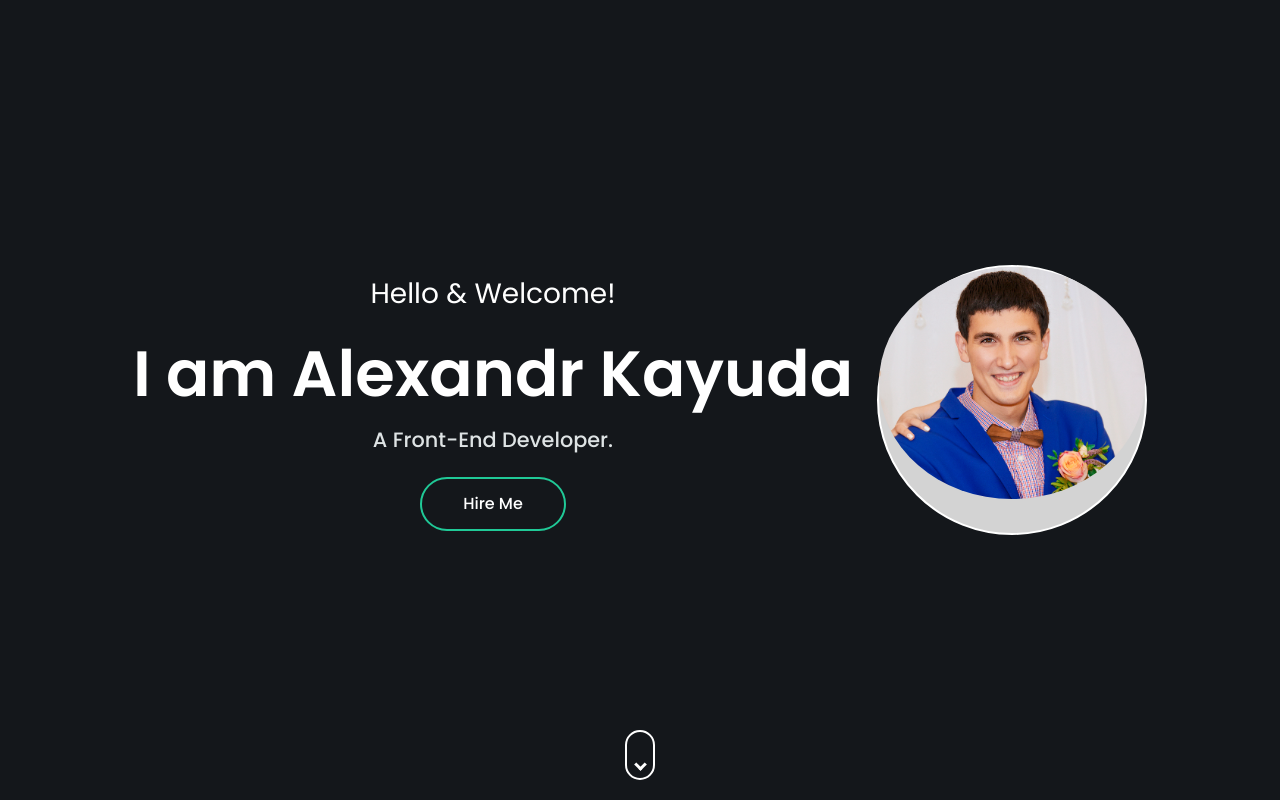
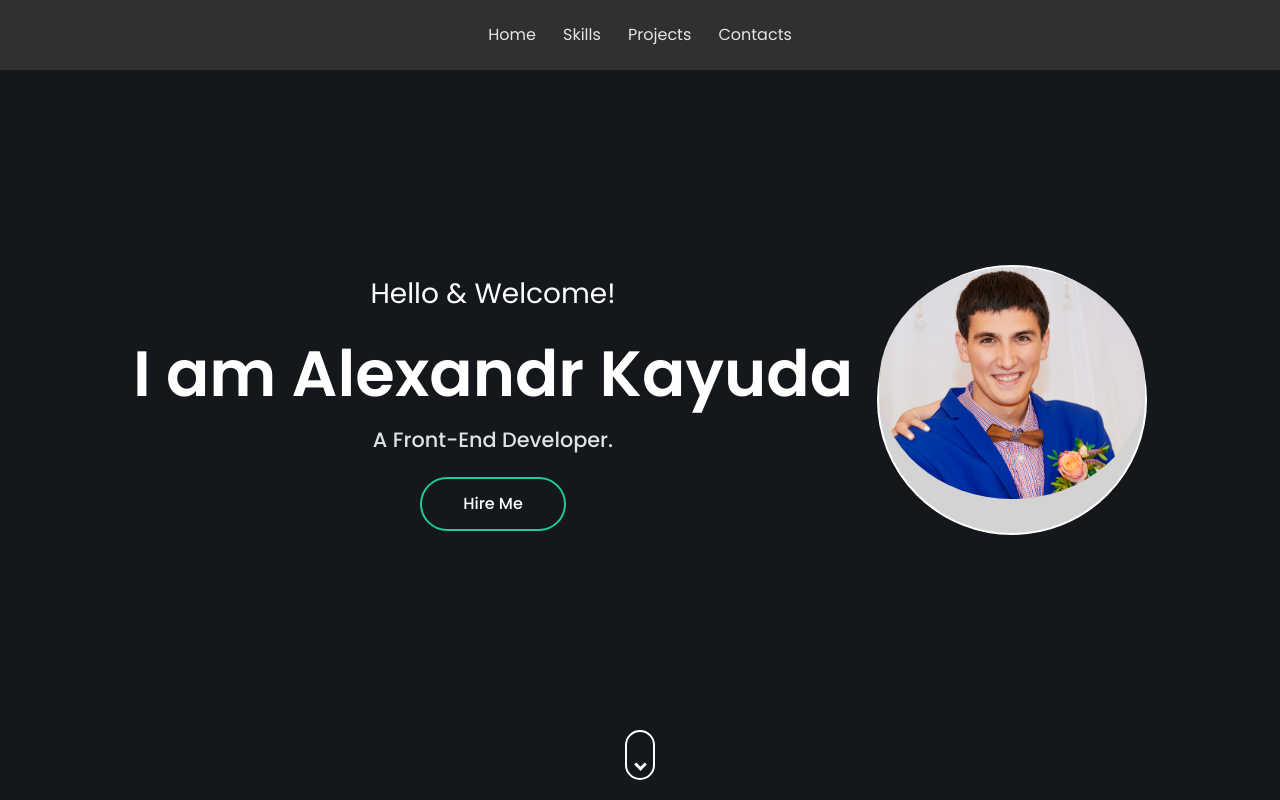
Before and after one commit to Shizik93/my_portfolio, a React (Create React App) app: page / in a window 1280 px wide. Shown: the top 800 px of the page. Built offline with nearby package versions, Linux system fonts and the light colour scheme.

Commit message:
Сreated Footer. Refactoring code

```diff
--- a/package.json
+++ b/package.json
@@ -24,6 +24,7 @@
     "react": "^18.2.0",
     "react-bootstrap": "^2.5.0",
     "react-dom": "^18.2.0",
+    "react-router-dom": "^6.4.2",
     "react-scripts": "5.0.1",
     "sass": "^1.55.0",
     "typescript": "^4.8.3",
--- a/src/common/uiToolkit/LinkButton/index.tsx
+++ b/src/common/uiToolkit/LinkButton/index.tsx
@@ -2,8 +2,10 @@ import style from "../../styles/sass/styles.module.scss";
 import {AnchorHTMLAttributes, DetailedHTMLProps, ReactNode} from "react";
 
 const LinkButton = (
+
     {url, color = "primary", variant = "default", children, ...props}: LinkButtonPropsType
 ) => {
+
     const finalClassName = `${style.button} ${style[color]} ${style[variant]}`;
 
     return (
--- a/src/components/app/App.tsx
+++ b/src/components/app/App.tsx
@@ -5,6 +5,7 @@ import Header from "../header";
 import Skills from "../skills";
 import Portfolio from "../portfolio";
 import Contacts from "../contacts";
+import Footer from "../footer";
 
 function App() {
     return (
@@ -17,7 +18,7 @@ function App() {
                 <Portfolio/>
                 <Contacts/>
             </main>
-
+            <Footer/>
 
 
         </div>
--- a/src/components/footer/footer.module.scss
+++ b/src/components/footer/footer.module.scss
@@ -0,0 +1,16 @@
+@import "../../common/styles/sass/mixins";
+
+.footer {
+  padding: 4.125rem 0;
+  background: #212529;
+  color: rgba(250, 250, 250, 0.8);
+
+  .container {
+    @include container();
+
+    .copyright {
+      margin-bottom: 0;
+      text-align: center;
+    }
+  }
+}
--- a/src/components/footer/index.tsx
+++ b/src/components/footer/index.tsx
@@ -1,7 +1,16 @@
-const Footer=()=>{
-    return(
-        <div></div>
-    )
-}
+import style from "./footer.module.scss";
 
+export const Footer = () => {
+    const year = new Date().getFullYear();
+
+    return (
+        <footer id={"footer"} className={style.footer}>
+            <div className={style.container}>
+                <p className={style.copyright}>
+                    &copy; {year} Alexandr Kayuda. All rights reserved
+                </p>
+            </div>
+        </footer>
+    );
+};
 export default Footer
--- a/src/components/header/navbar/index.tsx
+++ b/src/components/header/navbar/index.tsx
@@ -1,11 +1,11 @@
 import {useState} from "react";
 import style from "./navbar.module.scss";
-
-
+import LinkButton from "../../../common/uiToolkit/LinkButton";
 
 
 const Navbar = () => {
     const [isOpened, setIsOpened] = useState(false);
+
 
     const toggleMenu = () => {
         setIsOpened(!isOpened);
@@ -19,61 +19,22 @@ const Navbar = () => {
 
     return (
         <>
-     {/*       <button className={style.menuToggle} onClick={toggleMenu}>
+            <button className={style.menuToggle} onClick={toggleMenu}>
                 <span/>
                 <span/>
                 <span/>
             </button>
             <nav className={navbarClassName}>
-                <Link
-                    className={style.navLink}
-                    activeClass={style.active}
-                    to={"home"}
-                    spy={true}
-                    smooth={true}
-                    offset={-78}
-                    duration={500}
-                    onClick={navLinkClickHandler}
-                >
-                    Home
-                </Link>
-                <Link
-                    className={style.navLink}
-                    activeClass={style.active}
-                    to={"skills"}
-                    spy={true}
-                    smooth={true}
-                    offset={-78}
-                    duration={500}
-                    onClick={navLinkClickHandler}
-                >
-                    Skills
-                </Link>
-                <Link
-                    className={style.navLink}
-                    activeClass={style.active}
-                    to={"portfolio"}
-                    spy={true}
-                    smooth={true}
-                    offset={-78}
-                    duration={500}
-                    onClick={navLinkClickHandler}
-                >
-                    Portfolio
-                </Link>
-                <Link
-                    className={style.navLink}
-                    activeClass={style.active}
-                    to={"contacts"}
-                    spy={true}
-                    smooth={true}
-                    offset={-78}
-                    duration={500}
-                    onClick={navLinkClickHandler}
-                >
-                    Contacts
-                </Link>
-            </nav>*/}
+                <LinkButton onClick={navLinkClickHandler} className={style.navLink} url={"#home"}
+                            variant={"outlined"}>Home</LinkButton>
+                <LinkButton onClick={navLinkClickHandler} className={style.navLink} url={"#skills"}
+                            variant={"outlined"}>Skills</LinkButton>
+                <LinkButton onClick={navLinkClickHandler} className={style.navLink} url={"#portfolio"}
+                            variant={"outlined"}>Projects</LinkButton>
+                <LinkButton onClick={navLinkClickHandler} className={style.navLink} url={"#contacts"}
+                            variant={"outlined"}>Contacts</LinkButton>
+
+            </nav>
         </>
     );
 };
--- a/src/components/home/index.tsx
+++ b/src/components/home/index.tsx
@@ -20,7 +20,7 @@ const Home = () => {
                 </div>
                 <div>{/*Fade*/}
                     <div className={style.mainPhoto}>
-                        <img src={photo} alt={"Alex Brilevski"}/>
+                        <img src={photo} alt={"Alexandr Kayuda"}/>
                     </div>
                 </div>
             </div>
--- a/src/components/skills/index.tsx
+++ b/src/components/skills/index.tsx
@@ -2,6 +2,7 @@ import style from "./skills.module.scss"
 
 import LinkButton from "../../common/uiToolkit/LinkButton";
 import Skill from "./skill";
+import SectionTitle from "../../common/uiToolkit/SectionTitle";
 
 const Skills = () => {
     const skills = [
@@ -16,6 +17,7 @@ const Skills = () => {
         <section id={"skills"}>
 
             <div className={"container"}>
+                <SectionTitle title={"Resume"} subtitle={"Skills"}/>
                 <div className={style.blockTitle}>
                     <h3>My Skills</h3>
                 </div>
```
Also changed, not shown: src/common/styles/sass/styles.module.scss (line endings or trailing spaces).
